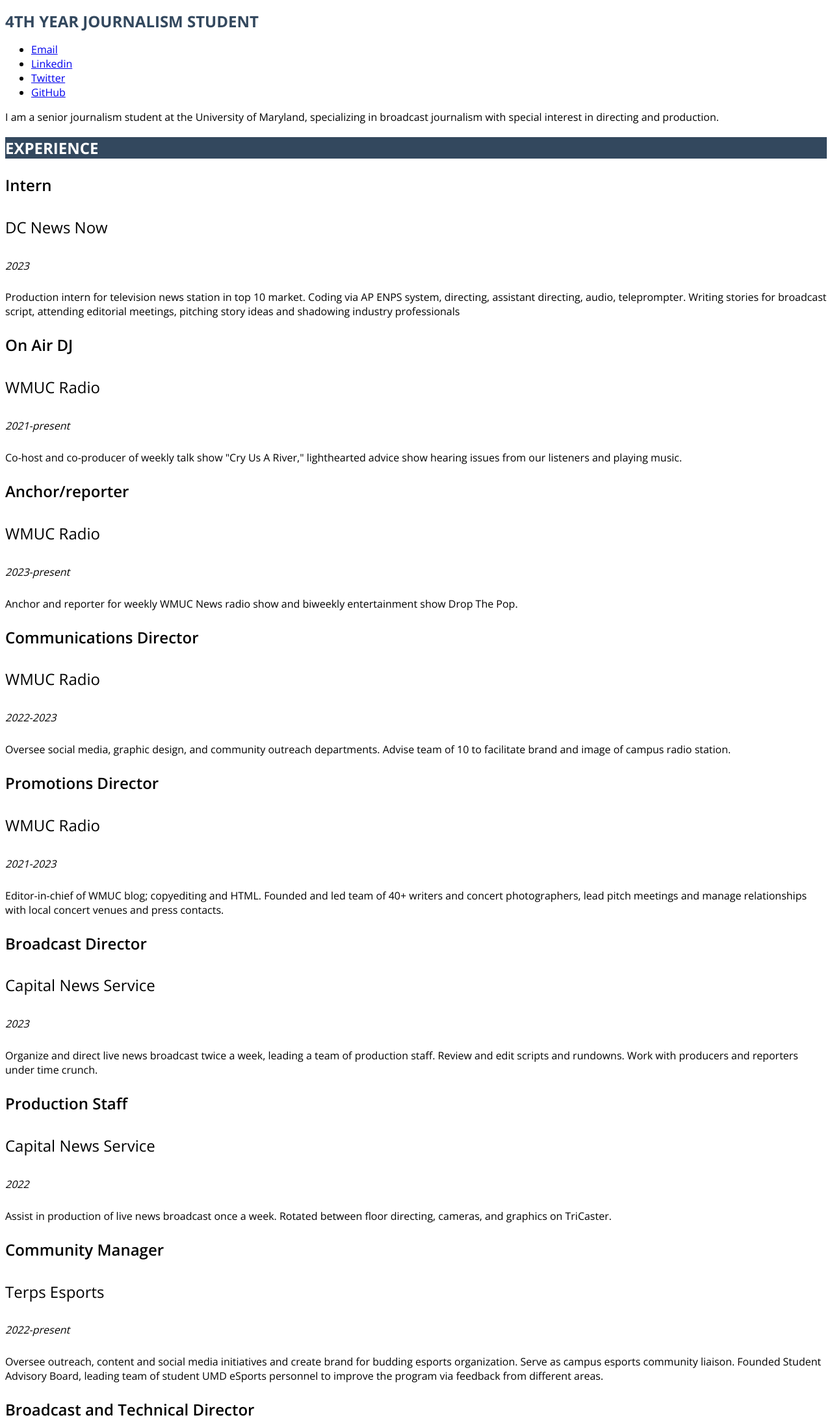
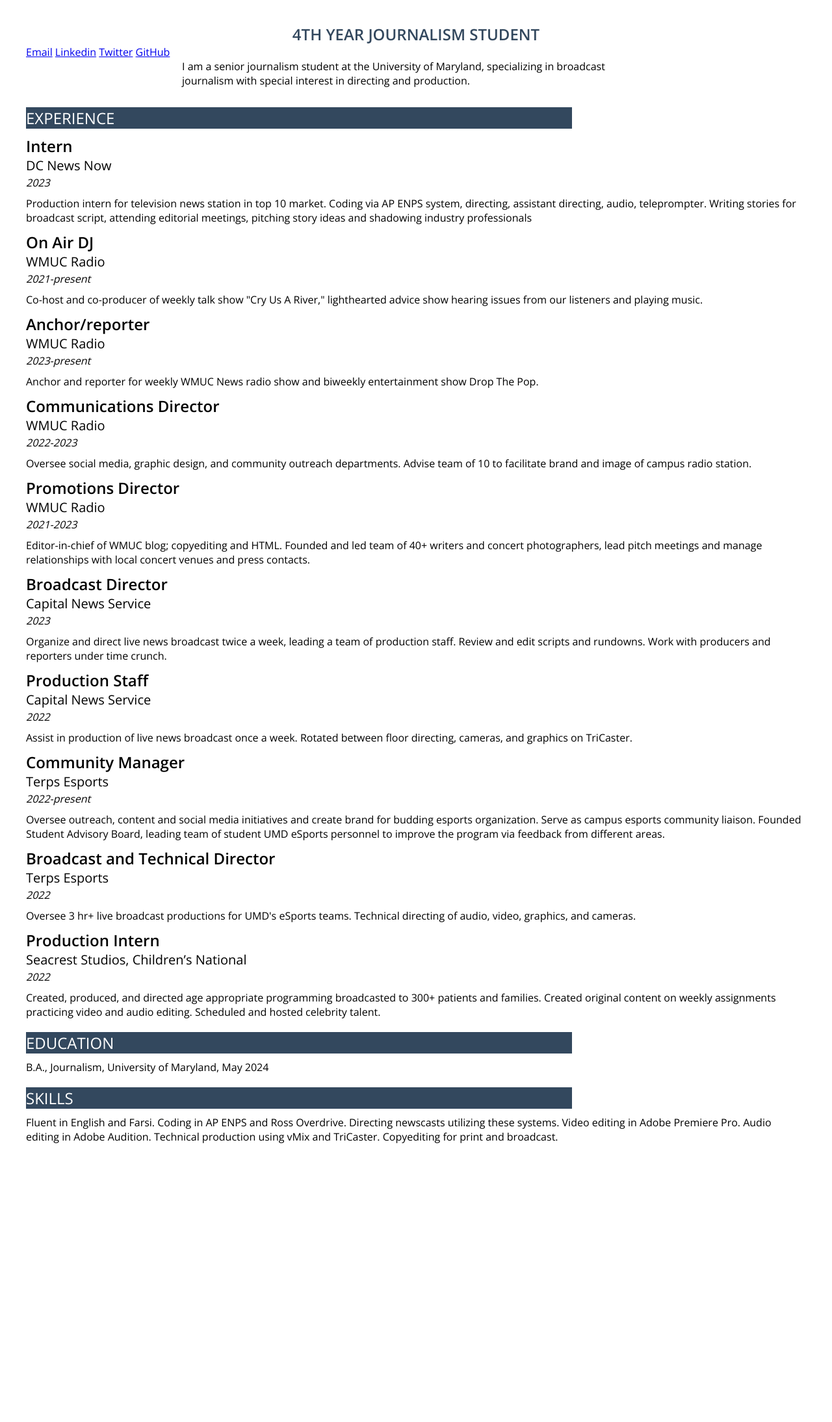
Before and after one commit to ejav7/Erica-Javadpour-Jour352, a plain HTML site: page resume/index.html in a window 1280 px wide. Shown: the part 80-2268 px from the top of the page at 65% size. After the commit the page ends 1848 px from the top, so only its background shows below. Drawn offline with nearby package versions, Linux system fonts and the light colour scheme.

Commit message:
im done!!

```diff
--- a/resume/index.html
+++ b/resume/index.html
@@ -1,17 +1,19 @@
 <!DOCTYPE html>
-<htmL>
+<html lang="en">
 <head>
+
     <title> Erica Javadpour Resume</title>
-    <style>
 
-    </style>
-<link rel="stylesheet" type="text/css" href="style.css" />
+<link rel="stylesheet" type="text/css" href="style.css">
 
 <link href="https://fonts.googleapis.com/css2?family=Open+Sans:wght@400;600;700&display=swap" rel="stylesheet">
 </head>
 <body>
+
 <!--I wrote this myself-->
 
+
+<div id="container">
 <div id="name">Erica Javadpour</div>
 
 <!--
@@ -21,85 +23,93 @@
 -->
 
 <br>
-<strong>4th Year Journalism Student</strong>
+<div class="title">4th Year Journalism Student</div>
 
-<ul>
-    <li><a href="ejavadpo@terpmail.umd.edu">Email</a></li>
-    <li><a href="https://www.linkedin.com/in/erica-javadpour-4181b6202">Linkedin</a></li>
-    <li><a href="twitter.com/EricaJavadpour">Twitter</a></li>
-    <li><a href="https://github.com/ejav7">GitHub</a></li>
-</ul>
-<p>I am a senior journalism student at the University of Maryland, specializing in broadcast journalism with special interest in directing and production.
-</p>
-<h2>Experience</h2>
-<h3>Intern</h3>
-<h4>DC News Now</h4>
-<h5>2023</h5>
-<p>Production intern for television news station in top 10 market. Coding via AP ENPS system, directing, assistant directing, audio, teleprompter. Writing stories for broadcast script, attending editorial meetings, pitching story ideas and shadowing industry professionals
-</p>
+<!-- Links section-->
+<div class="menu">
+    <a href="ejavadpo@terpmail.umd.edu">Email</a>
+    <a href="https://www.linkedin.com/in/erica-javadpour-4181b6202">Linkedin</a>
+    <a href="twitter.com/EricaJavadpour">Twitter</a>
+    <a href="https://github.com/ejav7">GitHub</a>
+</div>
+<div class="top">I am a senior journalism student at the University of Maryland, specializing in broadcast journalism with special interest in directing and production.
+</div>
 
-<h3>On Air DJ</h3>
-<h4>WMUC Radio</h4>
-<h5>2021-present</h5>
-<p>Co-host and co-producer of weekly talk show "Cry Us A River," lighthearted advice show hearing issues from our listeners and playing music.
-</p>
+<!-- Experience section -->
+<div class="sectionheader">Experience</div>
+<div class="jobtitle">Intern</div>
+<div class="organization">DC News Now</div>
+<div class="date">2023</div>
+<div class="description">Production intern for television news station in top 10 market. Coding via AP ENPS system, directing, assistant directing, audio, teleprompter. Writing stories for broadcast script, attending editorial meetings, pitching story ideas and shadowing industry professionals
+</div>
 
-<h3>Anchor/reporter</h3>
-<h4>WMUC Radio</h4>
-<h5>2023-present</h5>
-<p>Anchor and reporter for weekly WMUC News radio show and biweekly entertainment show Drop The Pop.
-</p>
-<h3>Communications Director</h3>
-<h4>WMUC Radio</h4>
-<h5>2022-2023</h5>
-<p>Oversee social media, graphic design, and community outreach departments. Advise team of 10 to facilitate brand and image of campus radio station.
-</p>
+<div class="jobtitle">On Air DJ</div>
+<div class="organization">WMUC Radio</div>
+<div class="date">2021-present</div>
+<div class="description">Co-host and co-producer of weekly talk show "Cry Us A River," lighthearted advice show hearing issues from our listeners and playing music.
+</div>
 
-<h3>Promotions Director</h3>
-<h4>WMUC Radio</h4>
-<h5>2021-2023</h5>
-<p>Editor-in-chief of WMUC blog; copyediting and HTML. Founded and led team of 40+ writers and concert photographers, lead pitch meetings and manage relationships with local concert venues and press contacts.
-</p>
+<div class="jobtitle">Anchor/reporter</div>
+<div class="organization">WMUC Radio</div>
+<div class="date">2023-present</div>
+<div class="description">Anchor and reporter for weekly WMUC News radio show and biweekly entertainment show Drop The Pop.
+</div>
+<div class="jobtitle">Communications Director</div>
+<div class="organization">WMUC Radio</div>
+<div class="date">2022-2023</div>
+<div class="description">Oversee social media, graphic design, and community outreach departments. Advise team of 10 to facilitate brand and image of campus radio station.
+</div>
 
-<h3>Broadcast Director</h3>
-<h4>Capital News Service</h4>
-<h5>2023</h5>
-<p>Organize and direct live news broadcast twice a week, leading a team of production staff. Review and edit scripts and rundowns. Work with producers and reporters under time crunch.
-</p>
+<div class="jobtitle">Promotions Director</div>
+<div class="organization">WMUC Radio</div>
+<div class="date">2021-2023</div>
+<div class="description">Editor-in-chief of WMUC blog; copyediting and HTML. Founded and led team of 40+ writers and concert photographers, lead pitch meetings and manage relationships with local concert venues and press contacts.
+</div>
 
-<h3>Production Staff</h3>
-<h4>Capital News Service</h4>
-<h5>2022</h5>
-<p>Assist in production of live news broadcast once a week. Rotated between floor directing, cameras, and graphics on TriCaster.</p>
+<div class="jobtitle">Broadcast Director</div>
+<div class="organization">Capital News Service</div>
+<div class="date">2023</div>
+<div class="description">Organize and direct live news broadcast twice a week, leading a team of production staff. Review and edit scripts and rundowns. Work with producers and reporters under time crunch.
+</div>
 
-<h3>Community Manager</h3>
-<h4>Terps Esports</h4>
-<h5>2022-present</h5>
-<p>Oversee outreach, content and social media initiatives and create brand for budding esports organization. Serve as campus esports community liaison. Founded Student Advisory Board, leading team of student UMD eSports personnel to improve the program via feedback from different areas.
-</p>
+<div class="jobtitle">Production Staff</div>
+<div class="organization">Capital News Service</div>
+<div class="date">2022</div>
+<div class="description">Assist in production of live news broadcast once a week. Rotated between floor directing, cameras, and graphics on TriCaster.</div>
 
-<h3>Broadcast and Technical Director</h3>
-<h4>Terps Esports</h4>
-<h5>2022</h5>
-<p>Oversee 3 hr+ live broadcast productions for UMD's eSports teams. Technical directing of audio, video, graphics, and cameras.
-</p>
-<h3>Production Intern</h3>
-<h4>Seacrest Studios, Children’s National</h4>
-<h5>2022</h5>
-<p>Created, produced, and directed age appropriate programming broadcasted to 300+ patients and families. Created original content on weekly assignments practicing video and audio editing. Scheduled and hosted celebrity talent.
-</p>
-<h2>Education</h2>
-<ul>
-    <li>B.A., Journalism, University of Maryland, May 2024</li>
-</ul>
-<h2>Skills</h2>
-<ul>
-    <li>Fluent in English and Farsi.</li>
-    <li>Coding in AP ENPS and Ross Overdrive. Directing newscasts utilizing these systems.</li>
-    <li>Video editing in Adobe Premiere Pro. </li>
-    <li>Audio editing in Adobe Audition.</li>
-    <li>Technical production using vMix and TriCaster. </li>
-    <li>Copyediting for print and broadcast.</li>
-</ul>
+<div class="jobtitle">Community Manager</div>
+<div class="organization">Terps Esports</div>
+<div class="date">2022-present</div>
+<div class="description">Oversee outreach, content and social media initiatives and create brand for budding esports organization. Serve as campus esports community liaison. Founded Student Advisory Board, leading team of student UMD eSports personnel to improve the program via feedback from different areas.
+</div>
+
+<div class="jobtitle">Broadcast and Technical Director</div>
+<div class="organization">Terps Esports</div>
+<div class="date">2022</div>
+<div class="description">Oversee 3 hr+ live broadcast productions for UMD's eSports teams. Technical directing of audio, video, graphics, and cameras.
+</div>
+<div class="jobtitle">Production Intern</div>
+<div class="organization">Seacrest Studios, Children’s National</div>
+<div class="date">2022</div>
+<div class="description">Created, produced, and directed age appropriate programming broadcasted to 300+ patients and families. Created original content on weekly assignments practicing video and audio editing. Scheduled and hosted celebrity talent.
+</div>
+
+<!--Edu Section -->
+<div class="sectionheader">Education</div>
+<div class="degrees">
+    B.A., Journalism, University of Maryland, May 2024
+</div>
+
+<!-- Skills section -->
+<div class="sectionheader">Skills</div>
+<div class="do">
+    Fluent in English and Farsi.
+    Coding in AP ENPS and Ross Overdrive. Directing newscasts utilizing these systems.
+    Video editing in Adobe Premiere Pro.
+    Audio editing in Adobe Audition.
+    Technical production using vMix and TriCaster.
+    Copyediting for print and broadcast.
+</div>
+</div>
 </body>
-</htmL>
+</html>
--- a/resume/style.css
+++ b/resume/style.css
@@ -7,6 +7,13 @@
     color: #444
     font-weight: 400;
 }
+
+#container {
+    width:100%;
+    max-width: 1200px;
+    margin:0 auto;
+
+}
 #name {
     font-size:3em;
     text-transform:uppercase;
@@ -15,28 +22,47 @@
     border-bottom: 1px solid #33485e;
     width:60%;
     min-width:300px;
+    margin:0 auto;
 }
 
-strong {
+.title {
     color:#33485e;
     text-transform:uppercase;
     font-size:1.5em;
+    font-weight:600;
+    text-align:center;
+    margin-top:20px;
+    margin-bottom:0;
+    margin-left:0;
+    margin-right:0;
 }
-h2 {
+.sectionheader {
     font-size:1.5em;
     text-transform:uppercase;
     background-color:#33485e;
     color:#fff;
+    font-weight:400;
+    margin-top:20px;
+    margin-bottom:10px;
+    margin-right:0;
+    margin-left:0;
+    width:70%;
+    min-width: 300px;
+
 }
-h3 {
+.jobtitle {
     font-weight:600;
     font-size:1.5em;
 }
-h4 {
+.organization {
     font-weight:400;
-    font-size:1.5em;
+    font-size:1.25em;
 }
-h5 {
+.date {
+    margin-top:2px;
+    margin-bottom:0;
+    margin-right:0;
+    margin-left:0;
     font-weight:400;
     font-style:italic;
     font-size:1em;
@@ -45,3 +71,34 @@
 ul {
     font-size:1em;
 }
+
+.description {
+    margin-top:10px;
+    margin-bottom:10px;
+    margin-right:0;
+    margin-left:0;
+}
+.menu {
+    margin:0px;
+    padding:0px;
+    text-align:center;
+    display:inline;
+}
+.degrees {
+    margin-top: 5px;
+    margin-bottom:0;
+    margin-left:0;
+    margin-right:0;
+}
+.do {
+    margin-top: 5px;
+    margin-bottom:0;
+    margin-left:0;
+    margin-right:0;
+}
+.top {
+    width:60%;
+    min-width:300px;
+    margin:0 auto;
+    margin-bottom:30px;
+}
```
